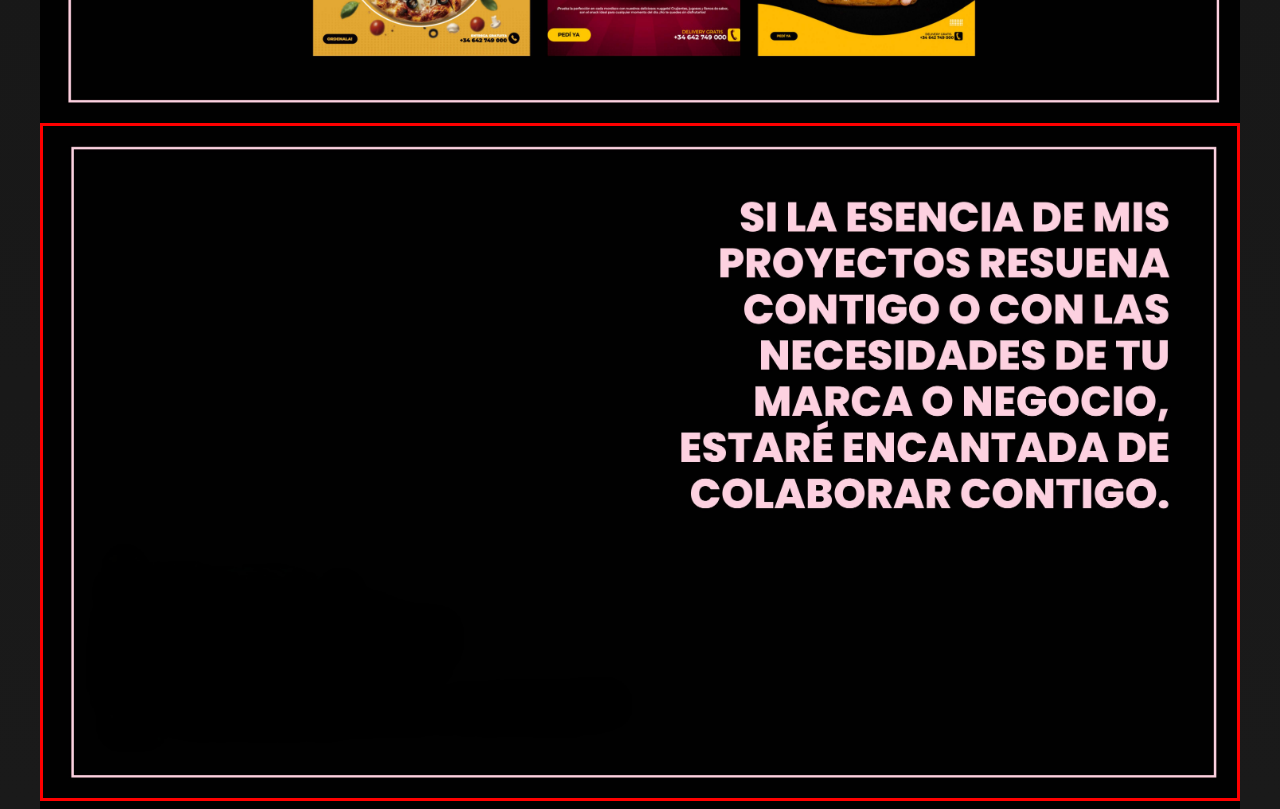
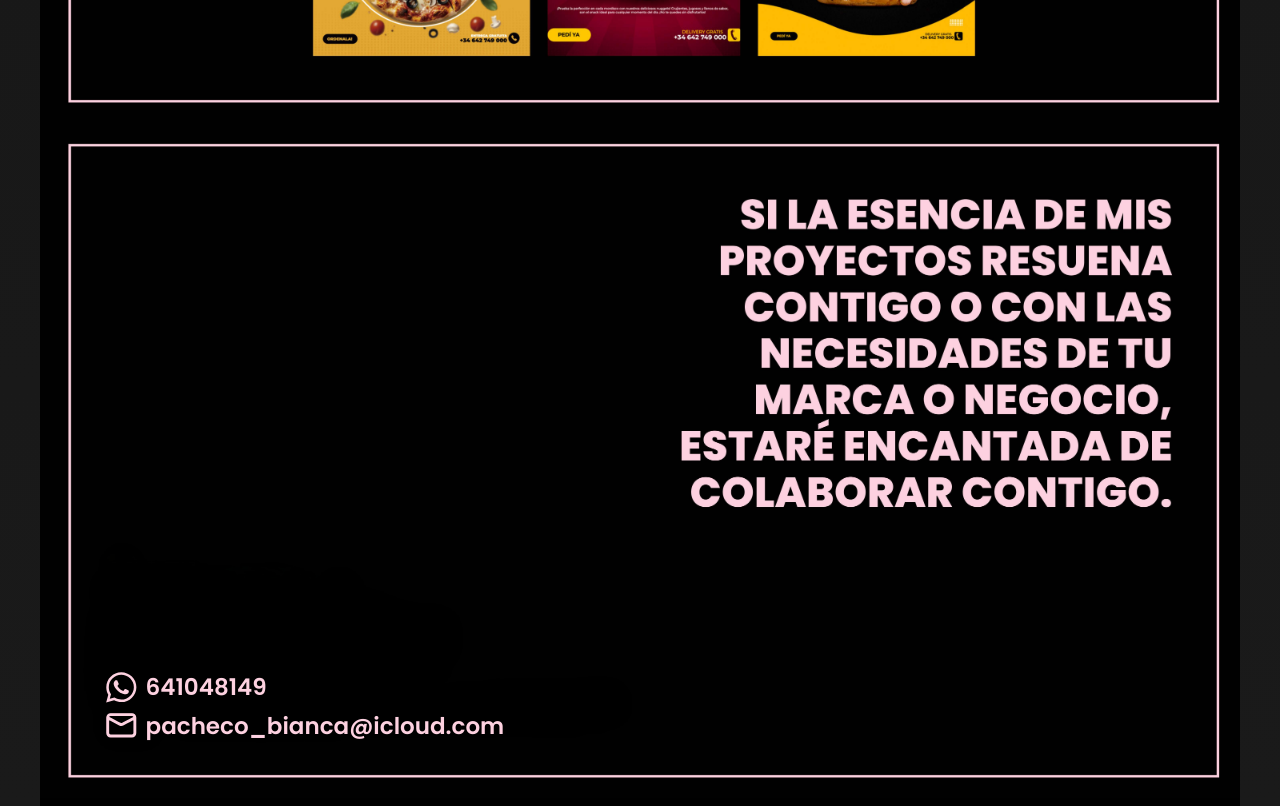
Before and after one commit to LucasBenitez7/portfolio-bia, a React (Vite) app: page / in a window 1280 px wide. Shown: the part 5960-6769 px from the top of the page. Built offline with nearby package versions, Linux system fonts and the light colour scheme.

Commit message:
diseño final con contenidos hechos

```diff
--- a/index.html
+++ b/index.html
@@ -1,4 +1,4 @@
-<!doctype html>
+<!DOCTYPE html>
 <html lang="en">
 	<head>
 		<meta charset="UTF-8" />
--- a/package.json
+++ b/package.json
@@ -12,7 +12,8 @@
   "dependencies": {
     "@fontsource/roboto": "^5.1.0",
     "react": "^18.2.0",
-    "react-dom": "^18.2.0"
+    "react-dom": "^18.2.0",
+    "react-icons": "^5.4.0"
   },
   "devDependencies": {
     "@types/react": "^18.2.43",
--- a/src/PortfolioApp.jsx
+++ b/src/PortfolioApp.jsx
@@ -1,4 +1,7 @@
-import './index.css';
+import { CiMail } from "react-icons/ci";
+import { FaWhatsapp } from "react-icons/fa"; //
+// Importamos los íconos de FontAwesome
+import "./index.css";
 
 export function PortfolioApp() {
 	// Lista de rutas de imágenes
@@ -25,7 +28,19 @@ export function PortfolioApp() {
 							alt={`Imagen destacada ${index + 1} del portafolio`}
 						/>
 
-
+						{index === 9 && (
+							<div className="image-description">
+								{/* WhatsApp icon with link */}
+								<a href="https://wa.me/34612345678" className="contact-link">
+									<FaWhatsapp size={2} /> 641048149
+								</a>
+								<br />
+								{/* Mail icon with link */}
+								<a href="mailto:correo@ejemplo.com" className="contact-link">
+									<CiMail size={28}  strokeWidth={1} /> pacheco_bianca@icloud.com
+								</a>
+							</div>
+						)}
 					</div>
 				))}
 			</section>
--- a/src/index.css
+++ b/src/index.css
@@ -1,3 +1,5 @@
+@import url('https://fonts.googleapis.com/css2?family=Poppins:wght@400;600&display=swap');
+
 * {
   margin: 0;
   padding: 0;
@@ -5,7 +7,6 @@
 }
 
 body {
-  font-family: 'Roboto', sans-serif;
   background: linear-gradient(180deg, #0a0a0a, #1a1a1a);
   padding: 0 20px;
 }
@@ -19,6 +20,7 @@ body {
   background: #000;
 }
 
+/* Contenedor de la galería */
 .gallery {
   display: grid;
   grid-template-columns: 1fr;
@@ -43,6 +45,55 @@ body {
 }
 
 .imgs-port9 {
-  border: solid red 3px;
   position: relative;
 }
+
+/* Estilo para el contenido adicional debajo de la imagen solo en el índice 9 */
+.image-description {
+  position: absolute;
+  bottom: 4vw;
+  left: 5vw;
+  z-index: 1;
+  text-align: left;
+  display: inline-block;
+  max-width: 90%;
+  width: auto;
+  box-sizing: border-box;
+}
+
+/* Estilo para los enlaces */
+.contact-link {
+  font-family: 'Poppins', sans-serif;
+  color: #fdd1e0;
+  text-decoration: none;
+  font-size: 1.8vw;
+  font-weight: 600;
+  display: inline-flex;
+  align-items: center;
+  gap: 7px;
+}
+
+.contact-link:hover {
+  text-decoration: underline;
+}
+
+/* Estilo para los íconos */
+.contact-link svg {
+  width: 1.5em; /* Ajusta el tamaño de los íconos */
+  height: 1.5em;
+}
+
+.contact-link i {
+  color: #fdd1e0;
+}
+
+.contact-link i:hover {
+  color: #ffffff; /* Cambio de color en hover para los íconos */
+}
+
+
+@media (min-width: 1300px) {
+  .contact-link {
+    font-size: 25px; /* Limita el tamaño de la fuente en pantallas grandes */
+  }
+}
```
Also changed, not shown: 1 other file (tests, documents, lock files or other folders). Lines whose indentation alone changed are shown as unchanged.
